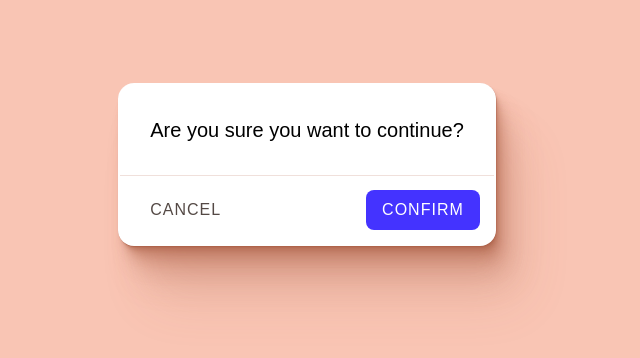
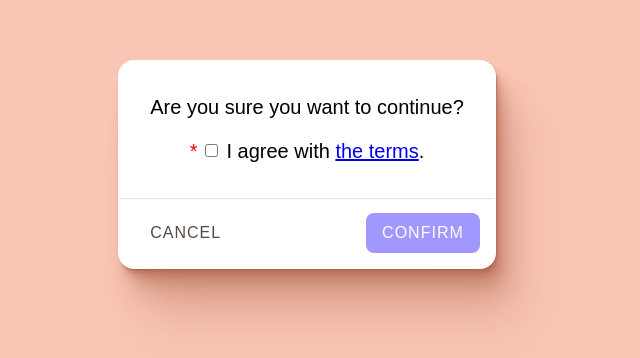
Before and after one commit to simotae14/react-joy-exercises, a React (Create React App) app: page / in a window 1280 px wide. Shown: the part 236-594 px from the top of the page, without its empty margins (333-973 px from the left). Built offline with nearby package versions, Linux system fonts and the light colour scheme; a web font is replaced by a local one.

Commit message:
53 Props Vs. State - State

```diff
--- a/src/App.js
+++ b/src/App.js
@@ -1,16 +1,38 @@
+import React from 'react';
+
 import Button from './Button';
 
 function App() {
+  const [hasAgreed, setHasAgreed] = React.useState(false);
+
   return (
     <div className="box">
       <p>
         Are you sure you want to continue?
       </p>
+      <label htmlFor="confirm-checkbox">
+        <span className="required">*</span>
+        <input
+          id="confirm-checkbox"
+          type="checkbox"
+          value={hasAgreed}
+          onChange={() => setHasAgreed(!hasAgreed)}
+        />
+        <span>
+          I agree with <a href="/terms">the terms</a>.
+        </span>
+      </label>
       <div className="actions">
-        <Button variant="secondary">
+        <Button
+          variant="secondary"
+          isEnabled={true}
+        >
           Cancel
         </Button>
-        <Button variant="primary">
+        <Button
+          variant="primary"
+          isEnabled={hasAgreed}
+        >
           Confirm
         </Button>
       </div>
--- a/src/Button.js
+++ b/src/Button.js
@@ -2,10 +2,11 @@ import React from 'react';
 
 import styles from './Button.module.css';
 
-function Button({ variant, children }) {
+function Button({ variant, isEnabled, children }) {
   return (
     <button
       className={`${styles.wrapper} ${styles[variant]}`}
+      disabled={!isEnabled}
     >
       {children}
     </button>
--- a/src/Button.module.css
+++ b/src/Button.module.css
@@ -27,3 +27,8 @@
   background-color: hsl(15deg 60% 90% / 0.5);
   color: black;
 }
+
+.wrapper:disabled {
+  opacity: 0.5;
+  cursor: not-allowed;
+}
--- a/src/styles.css
+++ b/src/styles.css
@@ -31,6 +31,10 @@ body {
   height: 100%;
 }
 
+.required {
+  display: block;
+  color: red;
+}
 .box {
   margin: 0 auto;
   border-radius: 16px;
@@ -50,3 +54,12 @@ body {
   border-top: 1px solid hsl(15deg 40% 90%);
   padding: 14px;
 }
+label {
+  font-size: 1.25rem;
+  display: flex;
+  justify-content: center;
+  align-items: center;
+  gap: 8px;
+  margin-top: -16px;
+  margin-bottom: 32px;
+}
```
